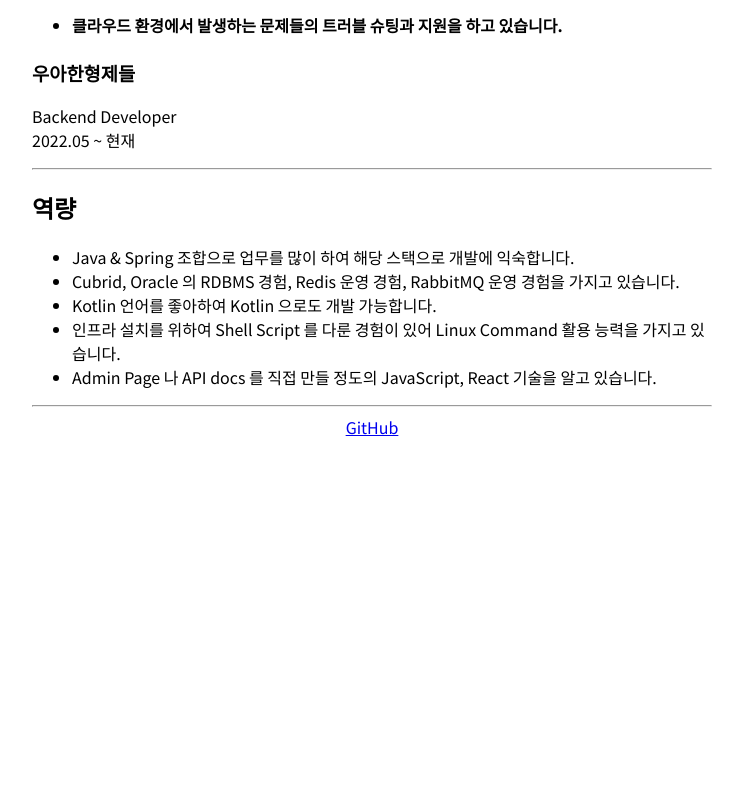
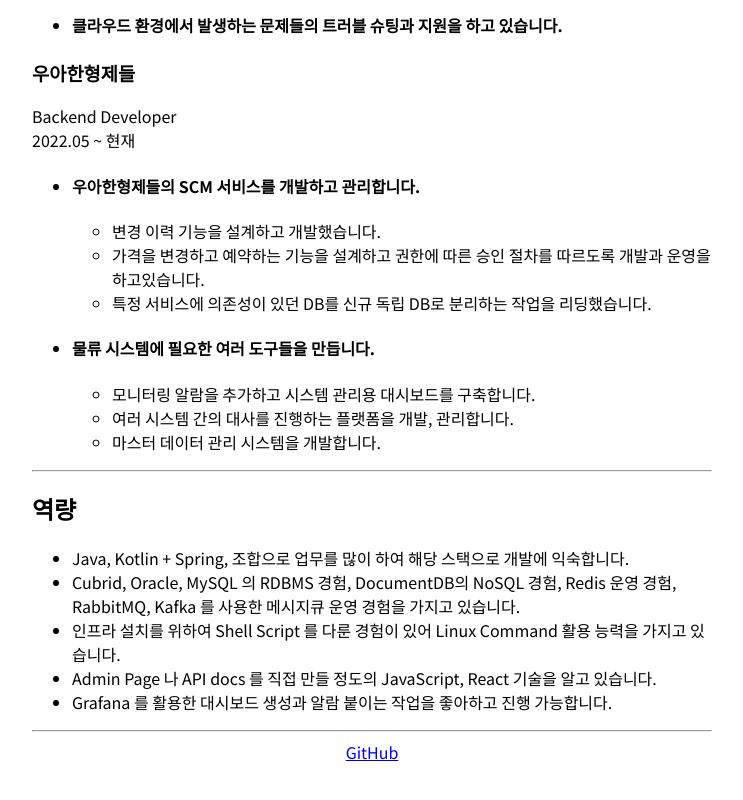
Before and after one commit to ngja/resume, a Next.js app: page / in a window 1280 px wide. Shown: the part 793-1593 px from the top of the page, without its empty margins (268-1011 px from the left). Before the commit the page ends 1292 px from the top, so only its background shows below. Built offline with nearby package versions, Linux system fonts and the light colour scheme; a web font is replaced by a local one.

Commit message:
경험 최신화

```diff
--- a/content/capabiliity.js
+++ b/content/capabiliity.js
@@ -1,22 +1,22 @@
 export const capabilities = [
   {
     id: 0,
-    content: "Java & Spring 조합으로 업무를 많이 하여 해당 스택으로 개발에 익숙합니다.",
+    content: "Java, Kotlin + Spring,  조합으로 업무를 많이 하여 해당 스택으로 개발에 익숙합니다.",
   },
   {
     id: 1,
-    content: "Cubrid, Oracle 의 RDBMS 경험, Redis 운영 경험, RabbitMQ 운영 경험을 가지고 있습니다.",
+    content: "Cubrid, Oracle, MySQL 의 RDBMS 경험, DocumentDB의 NoSQL 경험, Redis 운영 경험, RabbitMQ, Kafka 를 사용한 메시지큐 운영 경험을 가지고 있습니다.",
   },
   {
     id: 2,
-    content: "Kotlin 언어를 좋아하여 Kotlin 으로도 개발 가능합니다.",
+    content: "인프라 설치를 위하여 Shell Script 를 다룬 경험이 있어 Linux Command 활용 능력을 가지고 있습니다.",
   },
   {
     id: 3,
-    content: "인프라 설치를 위하여 Shell Script 를 다룬 경험이 있어 Linux Command 활용 능력을 가지고 있습니다.",
+    content: "Admin Page 나 API docs 를 직접 만들 정도의 JavaScript, React 기술을 알고 있습니다.",
   },
   {
     id: 4,
-    content: "Admin Page 나 API docs 를 직접 만들 정도의 JavaScript, React 기술을 알고 있습니다.",
+    content: "Grafana 를 활용한 대시보드 생성과 알람 붙이는 작업을 좋아하고 진행 가능합니다."
   }
 ]
--- a/content/experience.js
+++ b/content/experience.js
@@ -59,5 +59,40 @@
 ]
 
 export const woowaBrothersExperiences = [
-
+  {
+    id: 0,
+    title: "우아한형제들의 SCM 서비스를 개발하고 관리합니다.",
+    contents: [
+      {
+        id: 0,
+        content: "변경 이력 기능을 설계하고 개발했습니다.",
+      },
+      {
+        id: 1,
+        content: "가격을 변경하고 예약하는 기능을 설계하고 권한에 따른 승인 절차를 따르도록 개발과 운영을 하고있습니다."
+      },
+      {
+        id: 2,
+        content: "특정 서비스에 의존성이 있던 DB를 신규 독립 DB로 분리하는 작업을 리딩했습니다."
+      }
+    ]
+  },
+  {
+    id: 2,
+    title: "물류 시스템에 필요한 여러 도구들을 만듭니다.",
+    contents: [
+      {
+        id: 0,
+        content: "모니터링 알람을 추가하고 시스템 관리용 대시보드를 구축합니다."
+      },
+      {
+        id: 1,
+        content: "여러 시스템 간의 대사를 진행하는 플랫폼을 개발, 관리합니다."
+      },
+      {
+        id: 2,
+        content: "마스터 데이터 관리 시스템을 개발합니다."
+      }
+    ]
+  }
 ]
```
Also changed, not shown: 4 other files (tests, documents, lock files or other folders).
